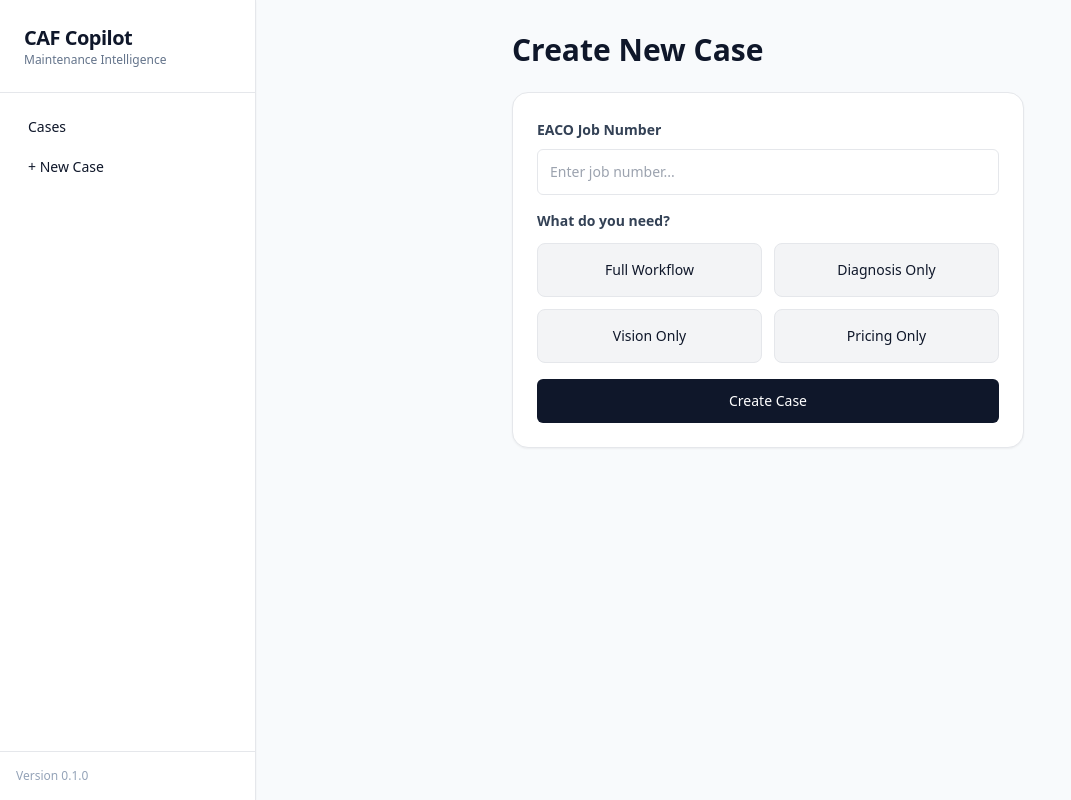
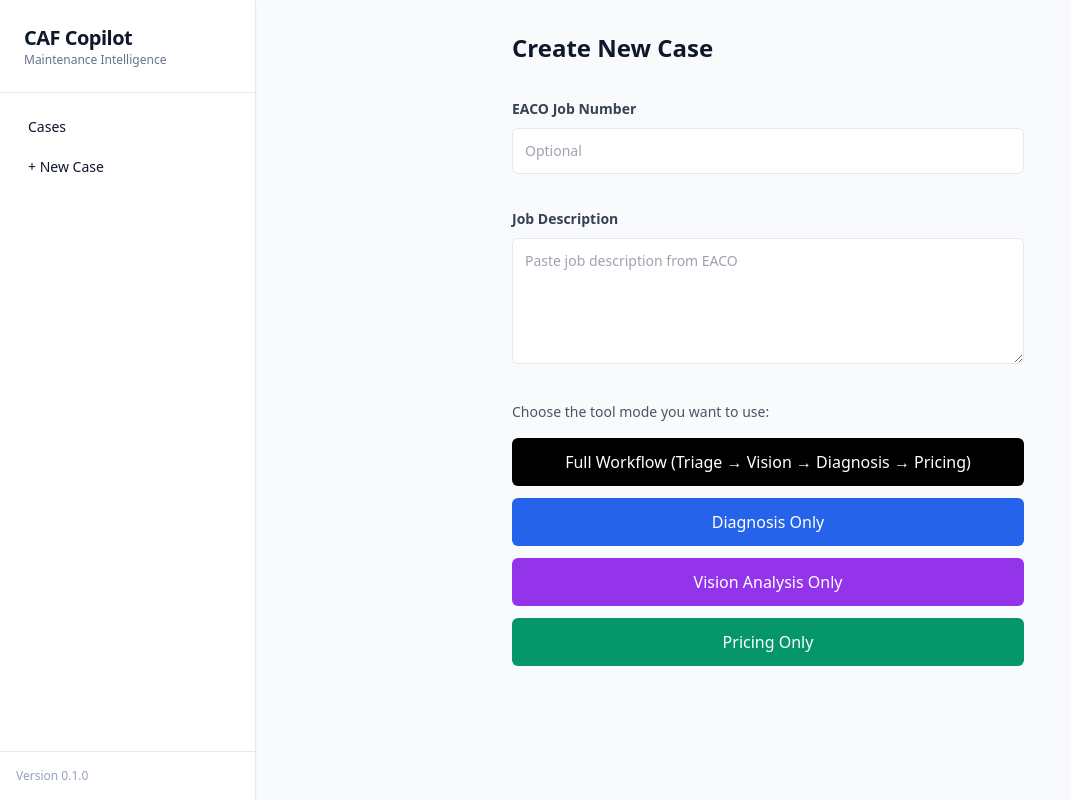
Before and after one commit to John-star-begi/CAFCopilot, a Next.js app: page /cases/new in a window 1280 px wide. Shown: the whole page, without its empty margins (0-1071 px from the left). Built offline with nearby package versions, Linux system fonts and the light colour scheme; no server answers.

Commit message:
Update page.tsx

```diff
--- a/app/cases/new/page.tsx
+++ b/app/cases/new/page.tsx
@@ -2,136 +2,137 @@
 
 import { useState } from "react";
 import { useRouter } from "next/navigation";
-import { supabase } from "@/lib/supabase";
 
 export default function NewCasePage() {
   const router = useRouter();
+
   const [eacoId, setEacoId] = useState("");
+  const [description, setDescription] = useState("");
   const [loading, setLoading] = useState(false);
-  const [mode, setMode] = useState<
-    "full" | "diagnosis" | "vision" | "pricing" | null
-  >(null);
 
-  const createCase = async () => {
-    if (!eacoId.trim()) {
-      alert("Please enter an EACO job number.");
-      return;
-    }
-    if (!mode) {
-      alert("Please pick a tool mode.");
+  async function createCase(mode: "full" | "diagnosis" | "vision" | "pricing") {
+    if (!description.trim()) {
+      alert("Please enter a description.");
       return;
     }
 
     setLoading(true);
 
-    const { data, error } = await supabase
-      .from("cases")
-      .insert([
-        {
-          eaco_id: eacoId,
-          title: null,
-          description: "",
-          triage: null,
-          vision: null,
-          diagnosis: null,
-          pricing: null,
-          media: [],
-          status: "new",
-        },
-      ])
-      .select()
-      .single();
+    try {
+      const res = await fetch("/api/cases/create", {
+        method: "POST",
+        body: JSON.stringify({
+          eaco_id: eacoId.trim(),
+          description: description.trim(),
+          tool_mode: mode,
+        }),
+      });
 
-    if (error || !data) {
-      console.error(error);
-      alert("Error creating case");
-      setLoading(false);
+      const data = await res.json();
+
+      if (!res.ok) {
+        console.error(data);
+        alert("Failed to create case.");
         return;
       }
 
-    // Redirect based on mode
-    const id = data.id;
+      const newId = data.id;
 
-    if (mode === "full") router.push(`/cases/${id}/workspace`);
-    if (mode === "diagnosis") router.push(`/cases/${id}/diagnosis`);
-    if (mode === "vision") router.push(`/cases/${id}/vision`);
-    if (mode === "pricing") router.push(`/cases/${id}/pricing`);
-
+      // Redirect based on selected tool
+      switch (mode) {
+        case "full":
+          router.push(`/cases/${newId}`);
+          break;
+        case "diagnosis":
+          router.push(`/cases/${newId}?tool=diagnosis`);
+          break;
+        case "vision":
+          router.push(`/cases/${newId}?tool=vision`);
+          break;
+        case "pricing":
+          router.push(`/cases/${newId}?tool=pricing`);
+          break;
+      }
+    } catch (e) {
+      console.error(e);
+      alert("Error creating case.");
+    } finally {
       setLoading(false);
-  };
+    }
+  }
 
   return (
-    <main className="max-w-xl mx-auto p-8 space-y-6">
-      <h1 className="text-3xl font-bold text-slate-900 mb-4">
-        Create New Case
-      </h1>
+    <main className="p-8 max-w-xl mx-auto space-y-8">
+      <h1 className="text-2xl font-bold">Create New Case</h1>
 
-      <div className="space-y-4 bg-white border p-6 rounded-xl shadow-sm">
+      {/* EACO NUMBER */}
       <div className="space-y-2">
-          <label className="text-sm font-semibold text-slate-700">
+        <label className="text-sm font-semibold text-gray-700">
           EACO Job Number
         </label>
         <input
           type="text"
+          placeholder="Optional"
           value={eacoId}
           onChange={(e) => setEacoId(e.target.value)}
           className="w-full border p-3 rounded-md text-sm"
-            placeholder="Enter job number..."
         />
       </div>
 
-        <div className="space-y-3">
-          <p className="text-sm font-semibold text-slate-700">
-            What do you need?
+      {/* DESCRIPTION */}
+      <div className="space-y-2">
+        <label className="text-sm font-semibold text-gray-700">
+          Job Description
+        </label>
+        <textarea
+          placeholder="Paste job description from EACO"
+          value={description}
+          onChange={(e) => setDescription(e.target.value)}
+          rows={5}
+          className="w-full border p-3 rounded-md text-sm"
+        />
+      </div>
+
+      {/* TOOL MODE BUTTONS */}
+      <div className="space-y-4">
+        <p className="text-sm text-gray-600">
+          Choose the tool mode you want to use:
         </p>
 
-          <div className="grid grid-cols-1 sm:grid-cols-2 gap-3">
+        <div className="grid grid-cols-1 gap-3">
           <button
-              onClick={() => setMode("full")}
-              className={`p-4 border rounded-lg text-sm font-medium ${
-                mode === "full" ? "bg-blue-600 text-white" : "bg-gray-100"
-              }`}
+            onClick={() => createCase("full")}
+            disabled={loading}
+            className="w-full bg-black text-white px-4 py-3 rounded-md hover:bg-gray-900 disabled:bg-gray-400"
           >
-              Full Workflow
+            Full Workflow (Triage → Vision → Diagnosis → Pricing)
           </button>
 
           <button
-              onClick={() => setMode("diagnosis")}
-              className={`p-4 border rounded-lg text-sm font-medium ${
-                mode === "diagnosis" ? "bg-blue-600 text-white" : "bg-gray-100"
-              }`}
+            onClick={() => createCase("diagnosis")}
+            disabled={loading}
+            className="w-full bg-blue-600 text-white px-4 py-3 rounded-md hover:bg-blue-700 disabled:bg-gray-400"
           >
             Diagnosis Only
           </button>
 
           <button
-              onClick={() => setMode("vision")}
-              className={`p-4 border rounded-lg text-sm font-medium ${
-                mode === "vision" ? "bg-blue-600 text-white" : "bg-gray-100"
-              }`}
+            onClick={() => createCase("vision")}
+            disabled={loading}
+            className="w-full bg-purple-600 text-white px-4 py-3 rounded-md hover:bg-purple-700 disabled:bg-gray-400"
           >
-              Vision Only
+            Vision Analysis Only
           </button>
 
           <button
-              onClick={() => setMode("pricing")}
-              className={`p-4 border rounded-lg text-sm font-medium ${
-                mode === "pricing" ? "bg-blue-600 text-white" : "bg-gray-100"
-              }`}
+            onClick={() => createCase("pricing")}
+            disabled={loading}
+            className="w-full bg-emerald-600 text-white px-4 py-3 rounded-md hover:bg-emerald-700 disabled:bg-gray-400"
           >
             Pricing Only
           </button>
         </div>
       </div>
-
-        <button
-          disabled={loading}
-          onClick={createCase}
-          className="w-full bg-slate-900 text-white p-3 rounded-md text-sm font-medium hover:bg-black"
-        >
-          {loading ? "Creating..." : "Create Case"}
-        </button>
-      </div>
     </main>
   );
 }
```
Lines whose indentation alone changed are shown as unchanged.
